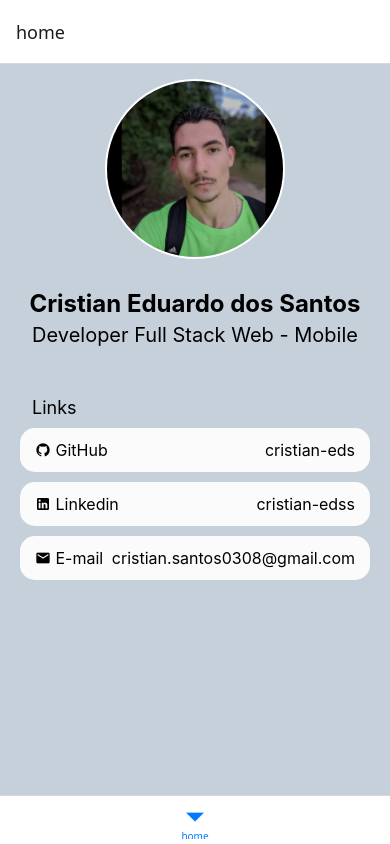
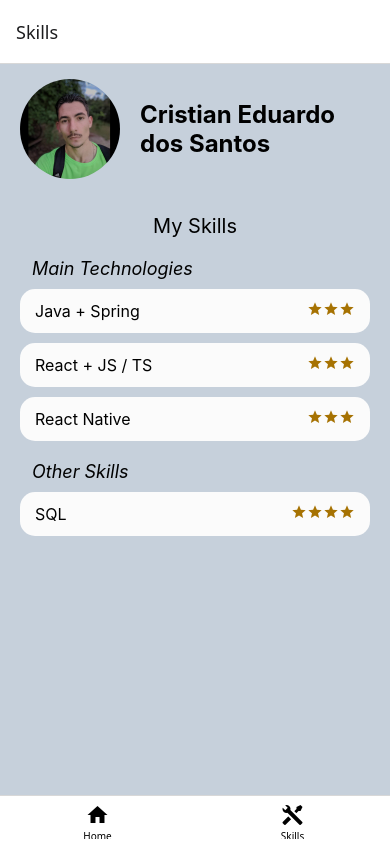
Before and after one commit to cristian-eds/portfolio-react-native, a React Native app: screen /skills in a window 390 px wide. Built offline with nearby package versions, Linux system fonts and the light colour scheme.

Commit message:
Created Skills Screen

```diff
--- a/src/components/LinksItem/LinksItem.tsx
+++ b/src/components/LinksItem/LinksItem.tsx
@@ -2,7 +2,7 @@ import React from 'react';
 import { Text, View } from 'react-native';
 
 import { styles } from './LinksItemStyles';
-import { styles as globalStyles} from '../../styles/GlobalStyles'
+import { styles as globalStyles} from '../../styles/GlobalStyles';
 
 import MaterialCommunityIcons from '@expo/vector-icons/MaterialCommunityIcons';
 
--- /dev/null
+++ b/src/components/SkillsItem/SkillsItem.tsx
@@ -0,0 +1,29 @@
+import React, { ReactNode } from 'react';
+import { Text, View } from 'react-native';
+
+import { styles } from './SkillsItemStyles';
+
+import MaterialCommunityIcons from '@expo/vector-icons/MaterialCommunityIcons';
+
+interface SkillsItemProps {
+    numberRatingStars: number,
+    children: ReactNode
+}
+
+export function SkillsItem(props: SkillsItemProps) {
+
+    const generateRatingStars = () => {
+        let stars = [];
+        for (let index = 0; index < props.numberRatingStars; index++) {
+            stars.push(<MaterialCommunityIcons name="star" size={16} color="#a67202" key={index}/>)
+        }
+        return stars;
+    }
+
+    return (
+        <View style={styles.linksItem}>
+            {props.children}
+            <Text>{generateRatingStars()}</Text>
+        </View>
+    );
+}
--- /dev/null
+++ b/src/components/SkillsItem/SkillsItemStyles.tsx
@@ -0,0 +1,13 @@
+import { StyleSheet } from 'react-native';
+
+export const styles = StyleSheet.create({
+  linksItem: {
+        flexDirection: 'row',
+        justifyContent: 'space-between',
+        paddingHorizontal: 15,
+        paddingVertical: 12,
+        borderRadius: 15,
+        elevation: 3,
+        backgroundColor: '#fbfbfbff'
+    }
+});
--- a/src/routes/TabBottomNavigation.routes.tsx
+++ b/src/routes/TabBottomNavigation.routes.tsx
@@ -1,12 +1,39 @@
 import { createBottomTabNavigator } from "@react-navigation/bottom-tabs";
 import { HomeScreen } from "../screens/Home/HomeScreen";
+
+import MaterialCommunityIcons from '@expo/vector-icons/MaterialCommunityIcons';
+
+import { SkillsScreen } from "../screens/Skills/SkillsScreen";
 
 const Tab = createBottomTabNavigator();
 
 const TabBottomNavigation = () => {
     return (
         <Tab.Navigator>
-            <Tab.Screen  name="home" component={HomeScreen}/>
+            <Tab.Screen
+                name="home"
+                component={HomeScreen}
+                options={{
+                    title: 'Home',
+                    tabBarLabel: 'Home',
+                    tabBarLabelStyle: {
+                        color: 'black'
+                    },
+                    tabBarIcon: () => <MaterialCommunityIcons name="home" size={24} color="black" />
+                }}
+            />
+            <Tab.Screen
+                name="skills"
+                component={SkillsScreen}
+                options={{
+                    title: 'Skills',
+                    tabBarLabel: 'Skills',
+                    tabBarLabelStyle: {
+                        color: 'black'
+                    },
+                    tabBarIcon: () => <MaterialCommunityIcons name="tools" size={24} color="black" />
+                }}
+            />
         </Tab.Navigator>
     )
 }
--- a/src/screens/Home/HomeScreen.tsx
+++ b/src/screens/Home/HomeScreen.tsx
@@ -2,16 +2,14 @@ import React from 'react';
 import { Image, Text, View } from 'react-native';
 
 import { styles } from './HomeScreenStyles';
-import { styles as globalStyles} from '../../styles/GlobalStyles'
-
-import MaterialCommunityIcons from '@expo/vector-icons/MaterialCommunityIcons';
+import { styles as globalStyles} from '../../styles/GlobalStyles';
 
 import imagePerfil from '../../../assets/img_perfil.jpeg';
 import { LinksItem } from '../../components/LinksItem/LinksItem';
 
 export function HomeScreen() {
   return (
-    <View style={styles.containerHome}>
+    <View style={globalStyles.containerMain}>
         <View style={styles.containerImage}>
             <Image source={imagePerfil} style={styles.imgPerfil}/>
         </View>
@@ -20,7 +18,7 @@ export function HomeScreen() {
             <Text style={globalStyles.subtitle}>Developer Full Stack Web - Mobile</Text>
         </View>
         <View style={styles.containerLinks}>
-            <Text style={[globalStyles.caption, {paddingLeft: 12}]}>
+            <Text style={globalStyles.caption}>
               Links
             </Text>
             <LinksItem typeLink='GitHub' usernameLink='cristian-eds' iconName='github'/>
--- a/src/screens/Home/HomeScreenStyles.tsx
+++ b/src/screens/Home/HomeScreenStyles.tsx
@@ -1,12 +1,6 @@
 import { StyleSheet } from 'react-native';
 
 export const styles = StyleSheet.create({
-  containerHome: {
-    flex: 1,
-    alignItems: 'center',
-    paddingHorizontal: 20,
-    backgroundColor: '#c6d0dbff'
-  },
   containerImage: {
     height: 180,
     width: 180,
@@ -35,4 +29,5 @@ export const styles = StyleSheet.create({
     paddingTop:20
   },
 
+
 });
--- /dev/null
+++ b/src/screens/Skills/SkillsScreen.tsx
@@ -0,0 +1,42 @@
+import React from 'react';
+import { Image, Text, View } from 'react-native';
+
+import { styles } from './SkillsScreenStyles';
+import { styles as globalStyles } from '../../styles/GlobalStyles';
+
+import imagePerfil from '../../../assets/img_perfil.jpeg';
+
+import { SkillsItem } from '../../components/SkillsItem/SkillsItem';
+
+export function SkillsScreen() {
+  return (
+    <View style={globalStyles.containerMain}>
+      <View style={styles.containerHeader}>
+        <View style={styles.containerImage}>
+          <Image source={imagePerfil} style={styles.imgPerfil} />
+        </View>
+        <View style={styles.containerText}>
+          <Text style={globalStyles.title}>Cristian Eduardo dos Santos</Text>
+        </View>
+      </View>
+      <View style={styles.containerSkills}>
+        <Text style={globalStyles.subtitle}>My Skills</Text>
+        <Text style={[globalStyles.caption,{marginTop:10}]}>Main Technologies</Text>
+        <SkillsItem numberRatingStars={3}>
+            <Text style={globalStyles.text}>Java + Spring</Text>
+        </SkillsItem>
+        <SkillsItem numberRatingStars={3}>
+            <Text style={globalStyles.text}>React + JS / TS</Text>
+        </SkillsItem>
+        <SkillsItem numberRatingStars={3}>
+            <Text style={globalStyles.text}>React Native</Text>
+        </SkillsItem>
+
+        <Text style={[globalStyles.caption,{marginTop:10}]}>Other Skills</Text>
+        <SkillsItem numberRatingStars={4}>
+            <Text style={globalStyles.text}>SQL</Text>
+        </SkillsItem>
+      </View>
+    </View>
+  );
+}
--- /dev/null
+++ b/src/screens/Skills/SkillsScreenStyles.tsx
@@ -0,0 +1,31 @@
+import { StyleSheet } from 'react-native';
+
+export const styles = StyleSheet.create({
+  containerHeader: {
+    flexDirection: 'row',
+    alignItems: 'center',
+    marginVertical: 15,
+    width: '100%',
+    flexWrap: 'wrap',
+    gap: 20
+  },
+  containerImage: {
+    height:100,
+    width:100,
+    borderRadius: 50,
+    overflow: 'hidden',
+    alignItems:'center'
+  },
+  imgPerfil: {
+    height:'100%',
+    resizeMode: 'contain'
+  },
+  containerText: {
+    flex: 1
+  },
+  containerSkills: {
+    marginVertical: 20,
+    width: '100%',
+    gap:10
+  }
+});
--- a/src/styles/GlobalStyles.tsx
+++ b/src/styles/GlobalStyles.tsx
@@ -1,10 +1,15 @@
 import { StyleSheet } from 'react-native';
 
 export const styles = StyleSheet.create({
+  containerMain: {
+    flex: 1,
+    alignItems: 'center',
+    paddingHorizontal: 20,
+    backgroundColor: '#c6d0dbff'
+  },
   title: {
     fontSize: 24,
     fontWeight: 'bold',
-    textAlign: 'center'
   },
   subtitle: {
     fontSize: 20,
@@ -12,9 +17,11 @@ export const styles = StyleSheet.create({
   },
   caption: {
     fontSize: 18,
-    textAlign: 'left'
+    textAlign: 'left',
+    fontStyle: 'italic',
+    paddingLeft: 12
   },
   text: {
-    fontSize: 16
+    fontSize: 16,
   }
 });
```
